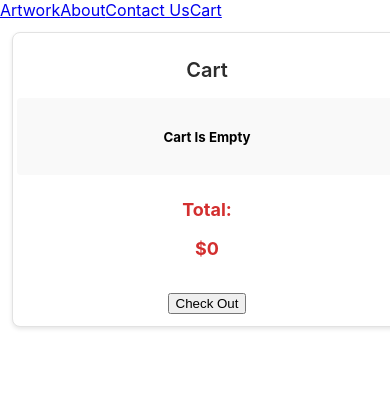
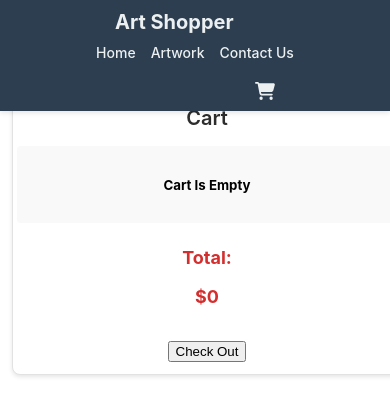
Before and after one commit to clmilholland/art-shopper, a React (Create React App) app: page /cart in a window 390 px wide. Shown: the top 416 px of the page. Built offline with nearby package versions, Linux system fonts and the light colour scheme.

Commit message:
styled Header and GatherArtwork components

```diff
--- a/package.json
+++ b/package.json
@@ -10,6 +10,7 @@
     "@testing-library/user-event": "^13.5.0",
     "react": "^19.1.0",
     "react-dom": "^19.1.0",
+    "react-icons": "^5.5.0",
     "react-redux": "^9.2.0",
     "react-router-dom": "^6.30.0",
     "react-scripts": "5.0.1",
--- a/src/app/App.js
+++ b/src/app/App.js
@@ -5,10 +5,12 @@ import GatherArtwork from '../features/artwork/GatherArtwork';
 import ArtworkItem from '../components/artworkItem/ArtworkItem';
 import GatherCart from '../features/cart/GatherCart';
 import CheckoutForm from '../components/checkoutForm/CheckoutForm';
+import Home from '../components/home/Home';
 
 
 const router = createBrowserRouter(createRoutesFromElements(
   <Route path='/' element={<Root/>} >
+    <Route index element={<Home/>} />
     <Route path='artwork' element={<GatherArtwork/>} />
     <Route path='artwork/:ID' element={<ArtworkItem/>} />
     <Route path='cart' element={<GatherCart/>} />
--- a/src/components/header/Header.js
+++ b/src/components/header/Header.js
@@ -1,15 +1,50 @@
 import React from "react";
 import { NavLink } from "react-router-dom";
+import { FaCartShopping } from "react-icons/fa6";
+import { selectCart } from "../../features/cart/cartSlice";
+import { useSelector } from "react-redux";
+import styles from './Header.module.css';
 
 const Header = () => {
+    const cart = useSelector(selectCart);
+    const cartCount = cart.length
+
     return (
-        <div>
-            <NavLink to="/artwork">Artwork</NavLink>
-            <NavLink to="/">About</NavLink>
-            <NavLink to="/contactUs">Contact Us</NavLink>
-            <NavLink to="/cart">Cart</NavLink>
-        </div>
-    )
+        <header className={styles.header}>
+            <h2 className={styles.logo}>Art Shopper</h2>
+            <nav className={styles.nav}>
+                <NavLink
+                    to="/"
+                    className={({ isActive }) => (isActive ? styles.activeLink : styles.link)}
+                >
+                    Home
+                </NavLink>
+                <NavLink
+                    to="/artwork"
+                    className={({ isActive }) => (isActive ? styles.activeLink : styles.link)}
+                >
+                    Artwork
+                </NavLink>
+                <NavLink
+                    to="/contactUs"
+                    className={({ isActive }) => (isActive ? styles.activeLink : styles.link)}
+                >
+                    Contact Us
+                </NavLink>
+            </nav>
+            <NavLink
+                to="/cart"
+                className={({ isActive }) => (isActive ? styles.activeLink : styles.link)}
+            >
+                <div className={styles.cartContainer}>
+                    <FaCartShopping className={styles.cartIcon} />
+                    {cartCount > 0 && (
+                        <span className={styles.cartCount}>{cartCount}</span>
+                    )}
+                </div>
+            </NavLink>
+        </header>
+    );
 }
 
 export default Header;
--- /dev/null
+++ b/src/components/header/Header.module.css
@@ -0,0 +1,107 @@
+/* src/components/Header.module.css */
+.header {
+    display: flex;
+    justify-content: space-between; /* Distribute space between logo, nav, and cart */
+    align-items: center;
+    background-color: #2c3e50; /* Dark blue background */
+    padding: 15px 30px;
+    position: fixed;
+    top: 0;
+    left: 0;
+    width: 100%;
+    box-sizing: border-box; /* Ensure padding doesn't affect width */
+    z-index: 1000;
+    box-shadow: 0 2px 5px rgba(0, 0, 0, 0.1);
+}
+
+.logo {
+    margin: 0;
+    font-size: 24px;
+    color: #ecf0f1; /* Light color for the logo text */
+    font-weight: 700;
+    flex-shrink: 0; /* Prevent logo from shrinking */
+    width: 10rem;
+}
+
+.nav {
+    display: flex;
+    gap: 20px; /* Space between nav links */
+    justify-content: center; /* Center the links */
+    flex-grow: 1; /* Take up available space to center properly */
+    flex-shrink: 0; /* Prevent nav from shrinking too much */
+}
+
+.link {
+    color: #ecf0f1; /* Light color for links */
+    text-decoration: none;
+    font-size: 16px;
+    font-weight: 500;
+    transition: color 0.3s ease;
+}
+
+.link:hover {
+    color: #3498db; /* Blue hover effect */
+}
+
+.activeLink {
+    color: #3498db; /* Blue for active link */
+    text-decoration: none;
+    font-size: 16px;
+    font-weight: 500;
+}
+
+.cartContainer {
+    position: relative;
+    display: flex;
+    align-items: center;
+    flex-shrink: 0; /* Prevent cart from shrinking */
+    width: 10rem;
+    justify-content: end;
+}
+
+.cartIcon {
+    color: #ecf0f1;
+    font-size: 20px;
+}
+
+.cartIcon:hover {
+    color: #3498db;
+}
+
+.cartCount {
+    position: absolute;
+    top: -10px;
+    right: -10px;
+    background-color: #e74c3c; /* Red background for cart count */
+    color: white;
+    border-radius: 50%;
+    padding: 2px 6px;
+    font-size: 12px;
+    font-weight: 600;
+}
+
+/* Responsive design for smaller screens */
+@media (max-width: 768px) {
+    .header {
+        flex-direction: column;
+        padding: 10px 20px;
+    }
+
+    .nav {
+        margin: 10px 0;
+        gap: 15px;
+    }
+
+    .cartContainer {
+        margin-top: 10px;
+    }
+
+    .link,
+    .activeLink {
+        font-size: 14px;
+    }
+
+    .logo {
+        font-size: 20px;
+    }
+}
--- /dev/null
+++ b/src/components/home/Home.js
@@ -0,0 +1,11 @@
+import React from "react";
+
+const Home = () => {
+    return (
+        <div>
+
+        </div>
+    )
+}
+
+export default Home;
--- a/src/components/root/Root.js
+++ b/src/components/root/Root.js
@@ -9,7 +9,7 @@ export const Root = () => {
         <>
             <Header/>
             <Message/>
-            <main>
+            <main style={{ marginTop: "80px" }}>
                 <Outlet/>
             </main>
             <Footer/>
--- a/src/features/artwork/GatherArtwork.js
+++ b/src/features/artwork/GatherArtwork.js
@@ -2,6 +2,7 @@ import React, { useEffect, useState } from "react";
 import { useSelector, useDispatch } from "react-redux";
 import { selectAllArtworkIDs, selectALLArtwork, getArtwork, getArtworkIDs } from "./gatherArtworkSlice";
 import Artwork from "../../components/artwork/Artwork";
+import styles from './GatherArtwork.module.css';
 
 const gatheringArtworkIDs = new Set();
 
@@ -47,18 +48,21 @@ const GatherArtwork = () => {
     }, [artwork, hasDispatchedAllArtwork, artworkIDs.length]);
 
     return (
-        <>
+        <div className={styles.container}>
             {hasAllArtworkData ? (
-                artworkIDs.map((id) => {
-                    if (artwork[id] && artwork[id].primaryImage.length > 0) {
-                    console.log(`Mapping Artwork for ID ${id}, artwork data:`, artwork[id]);
-                    return <Artwork key={id} artwork={artwork[id]} />;
-                    }
-                })
+                <div className={styles.grid}>
+                    {artworkIDs.map((id) => {
+                        if (artwork[id] && artwork[id].primaryImage.length > 0) {
+                            console.log(`Mapping Artwork for ID ${id}, artwork data:`, artwork[id]);
+                            return <Artwork key={id} artwork={artwork[id]} />;
+                        }
+                        return null; // Return null if the artwork doesn't meet the condition
+                    })}
+                </div>
             ) : (
-                <p>Loading...</p>
+                <p className={styles.loading}>Loading...</p>
             )}
-        </>
+        </div>
     );
 };
 
--- /dev/null
+++ b/src/features/artwork/GatherArtwork.module.css
@@ -0,0 +1,38 @@
+/* src/features/artwork/GatherArtwork.module.css */
+.container {
+    padding: 20px;
+    margin-top: 80px; /* Account for the fixed header */
+    max-width: 1200px; /* Center the content with a max width */
+    margin-left: auto;
+    margin-right: auto;
+}
+
+.grid {
+    display: grid;
+    grid-template-columns: repeat(3, 1fr); /* 3 columns */
+    gap: 20px; /* Space between cards */
+}
+
+.loading {
+    text-align: center;
+    font-size: 18px;
+    color: #666;
+    margin-top: 50px;
+}
+
+/* Responsive design */
+@media (max-width: 1024px) {
+    .grid {
+        grid-template-columns: repeat(2, 1fr); /* 2 columns on medium screens */
+    }
+}
+
+@media (max-width: 768px) {
+    .grid {
+        grid-template-columns: 1fr; /* 1 column on small screens */
+    }
+
+    .container {
+        padding: 10px;
+    }
+}
```
Also changed, not shown: src/components/sideCart/SideCart.js (added), 1 other file (tests, documents, lock files or other folders).
